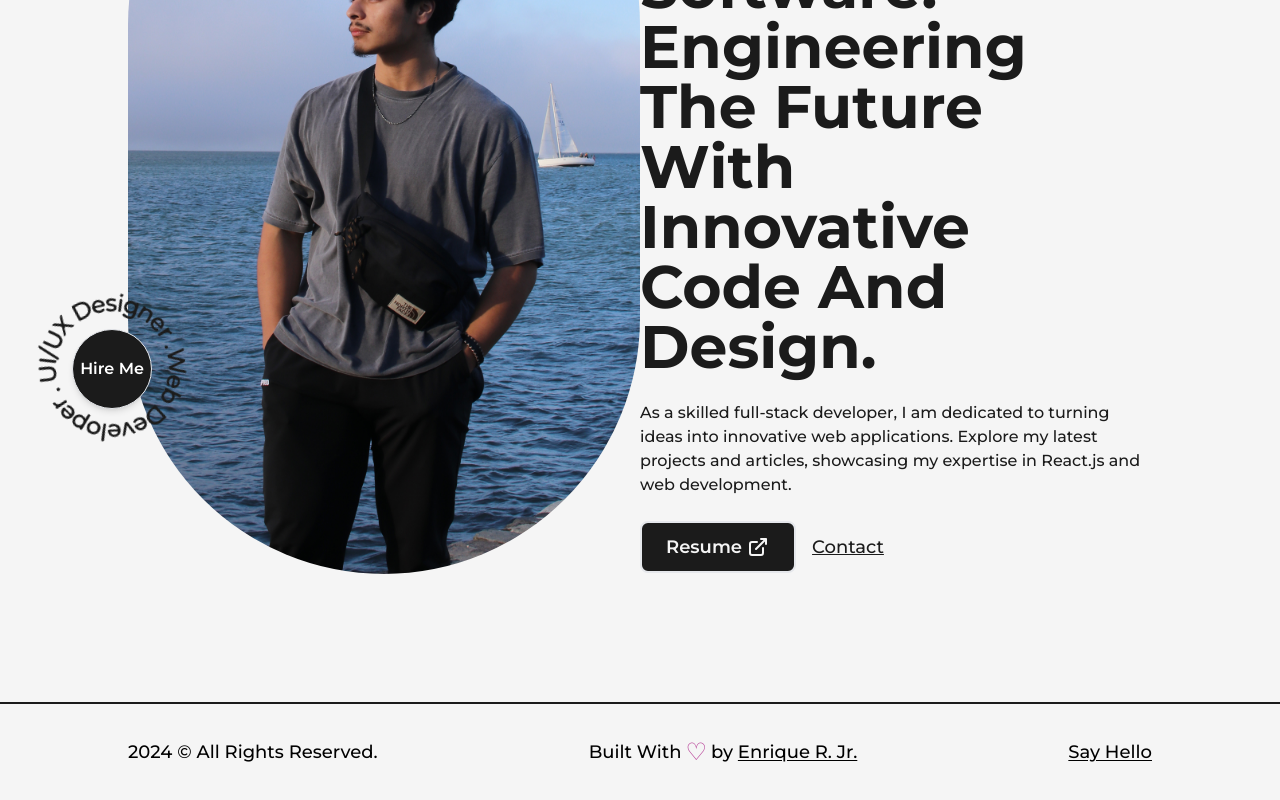
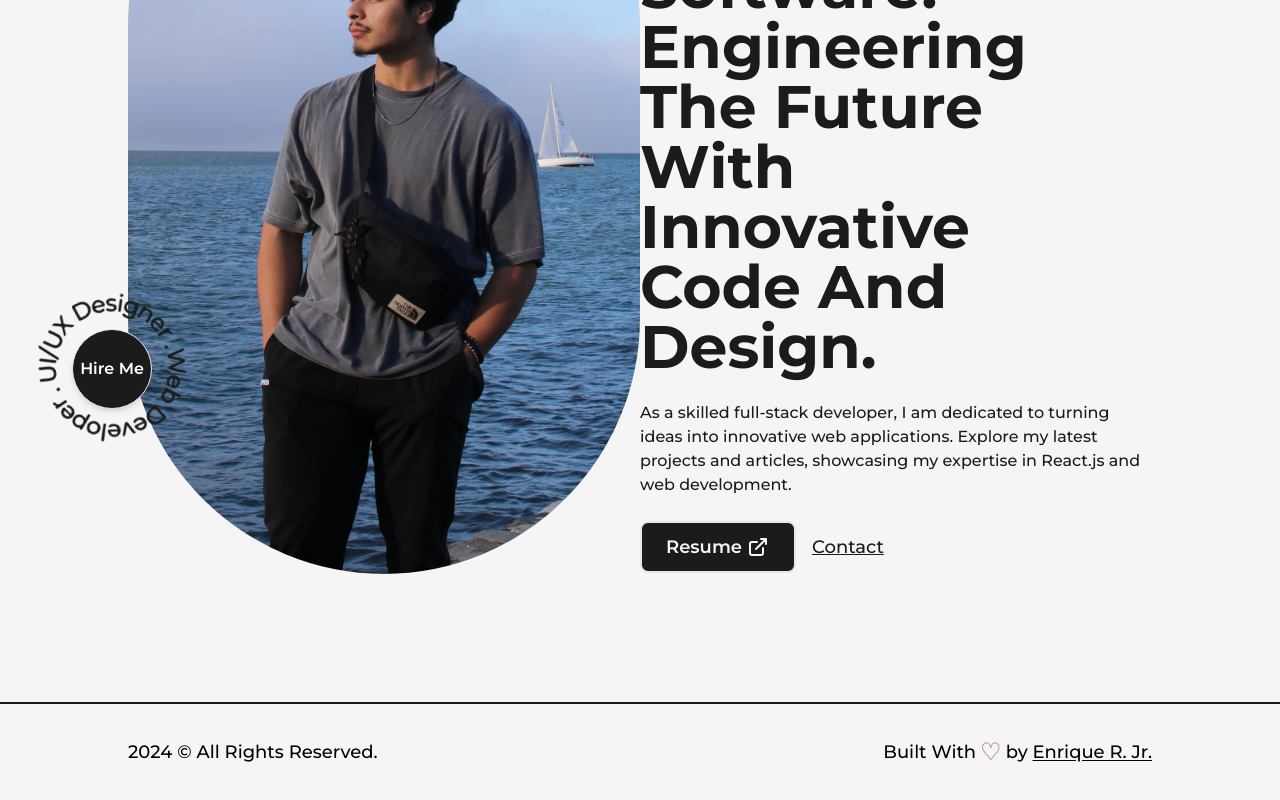
Before and after one commit to Quantum-Impulse/Next.js-portfolio-website, a Next.js app: page / in a window 1280 px wide. Shown: the part 319-1119 px from the top of the page. Built offline with nearby package versions, Linux system fonts and the light colour scheme.

Commit message:
clean footer and images

```diff
--- a/src/components/Footer.js
+++ b/src/components/Footer.js
@@ -23,13 +23,6 @@ const Footer = () => {
           </Link>
         </div>
 
-        <Link
-          href="https://devdreaming.com/about"
-          target="_blank"
-          className="underline underline-offset-2"
-        >
-          Say Hello
-        </Link>
       </Layout>
     </footer>
   );
```
Also changed, not shown: public/images/profile/1.png (deleted).
